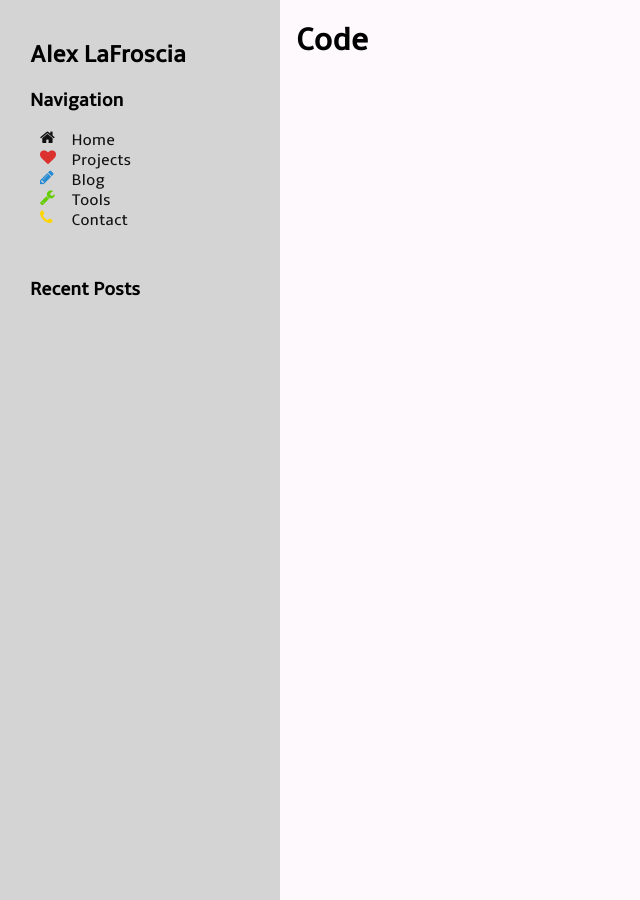
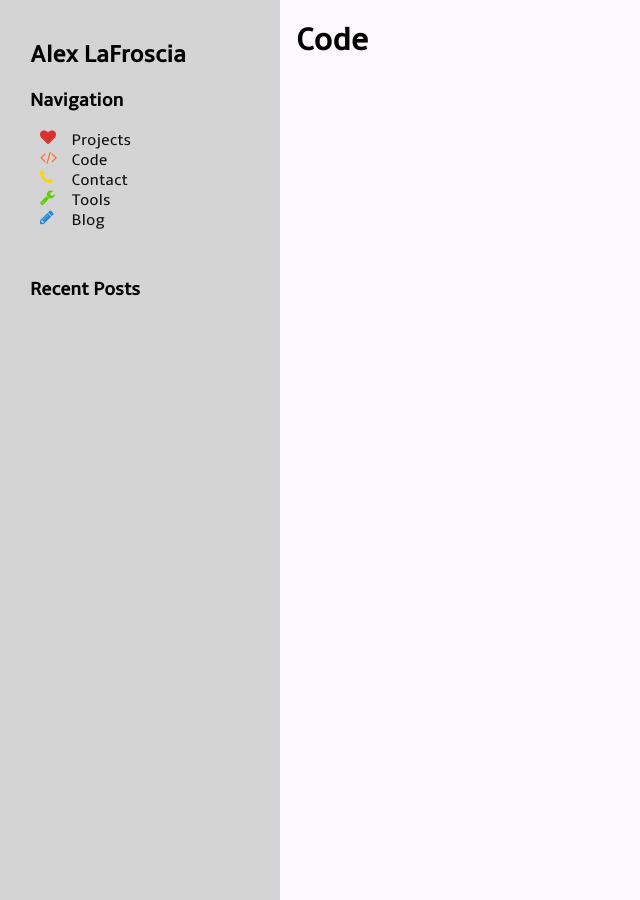
Before and after one commit to alexlafroscia/alexlafroscia.github.io, a Jekyll site: the page built from code/index.html, in a window 1280 px wide. Shown: the whole page, without its empty margins (0-640 px from the left). Built offline with Jekyll 4.4.1, drawn with Linux system fonts in a browser that asks for light colours.

Commit message:
Fix sidebar

```diff
--- a/_includes/sidebar.html
+++ b/_includes/sidebar.html
@@ -2,22 +2,22 @@
   <h2>Alex LaFroscia</h2>
   <h3>Navigation</h3>
   <ul>
-    <li class="home">
-      <a href="/">
-        <i class="fa fa-home"></i>
-        <span>Home</span>
-      </a>
-    </li>
     <li class="projects">
       <a href="/projects">
         <i class="fa fa-heart"></i>
         <span>Projects</span>
       </a>
     </li>
-    <li class="blog">
-      <a href="/blog">
-        <i class="fa fa-pencil"></i>
-        <span>Blog</span>
+    <li class="code">
+      <a href="/code">
+        <i class="fa fa-code"></i>
+        <span>Code</span>
+      </a>
+    </li>
+    <li class="contact">
+      <a href="/contact">
+        <i class="fa fa-phone"></i>
+        <span>Contact</span>
       </a>
     </li>
     <li class="tools">
@@ -26,10 +26,10 @@
         <span>Tools</span>
       </a>
     </li>
-    <li class="contact">
-      <a href="/contact">
-        <i class="fa fa-phone"></i>
-        <span>Contact</span>
+    <li class="blog">
+      <a href="/blog">
+        <i class="fa fa-pencil"></i>
+        <span>Blog</span>
       </a>
     </li>
   </ul>
```
